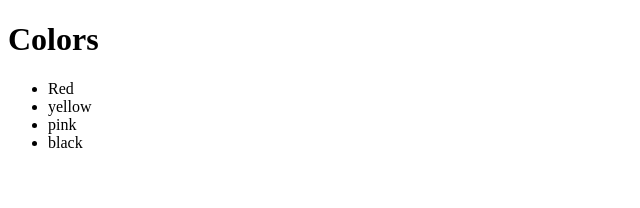
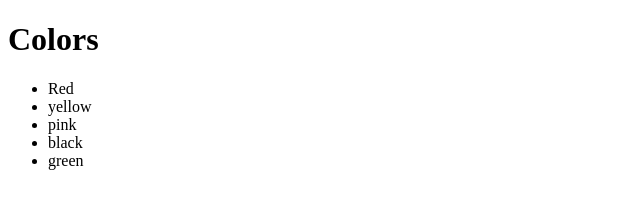
Before and after one commit to RohitSVNIT/testGit, a plain HTML site: page index.html in a window 1280 px wide. Shown: the full height of the page, 0-640 px from the left. Drawn offline with Linux system fonts and the light colour scheme.

Commit message:
Added with branch

```diff
--- a/index.html
+++ b/index.html
@@ -10,6 +10,7 @@
 		<li>yellow</li>
 		<li>pink</li>
 		<li>black</li>
+		<li>green</li>
 	</ul>
 </body>
 </html>
```
